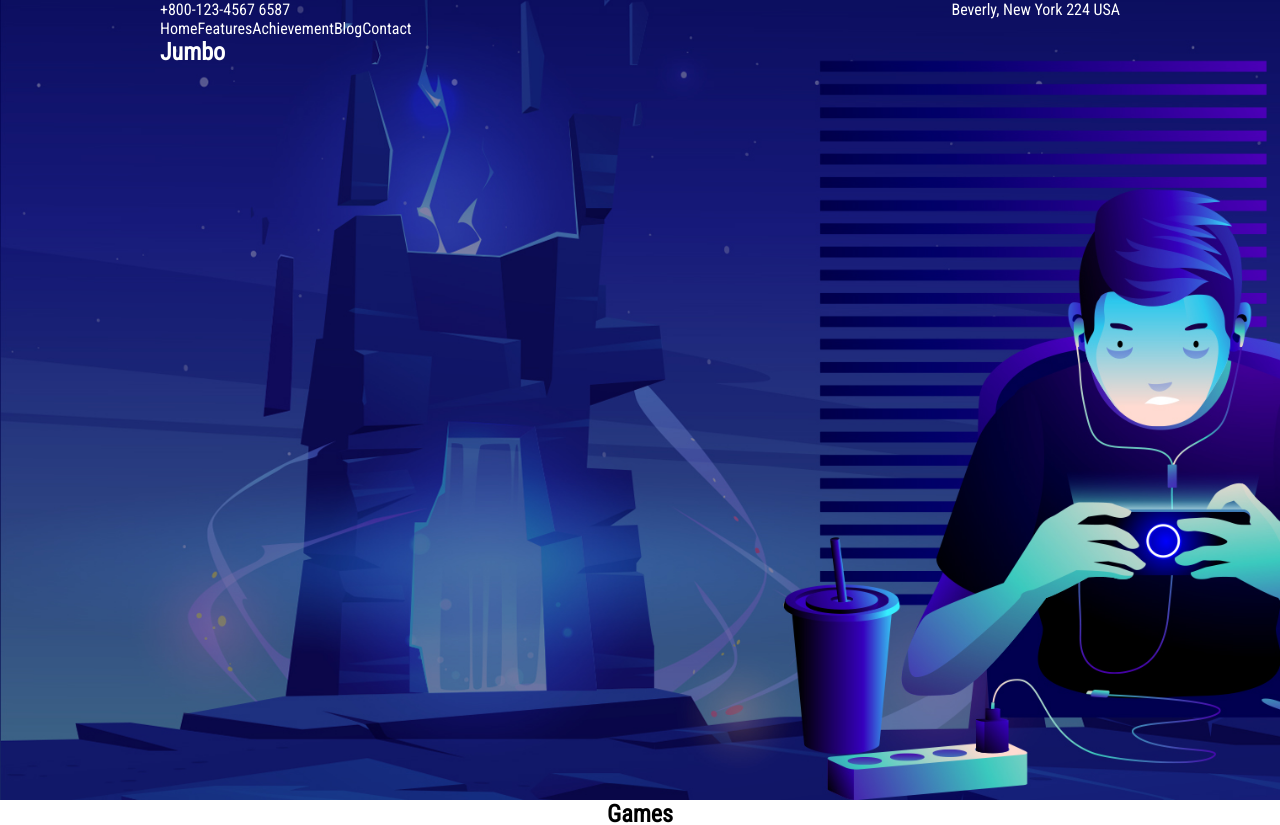
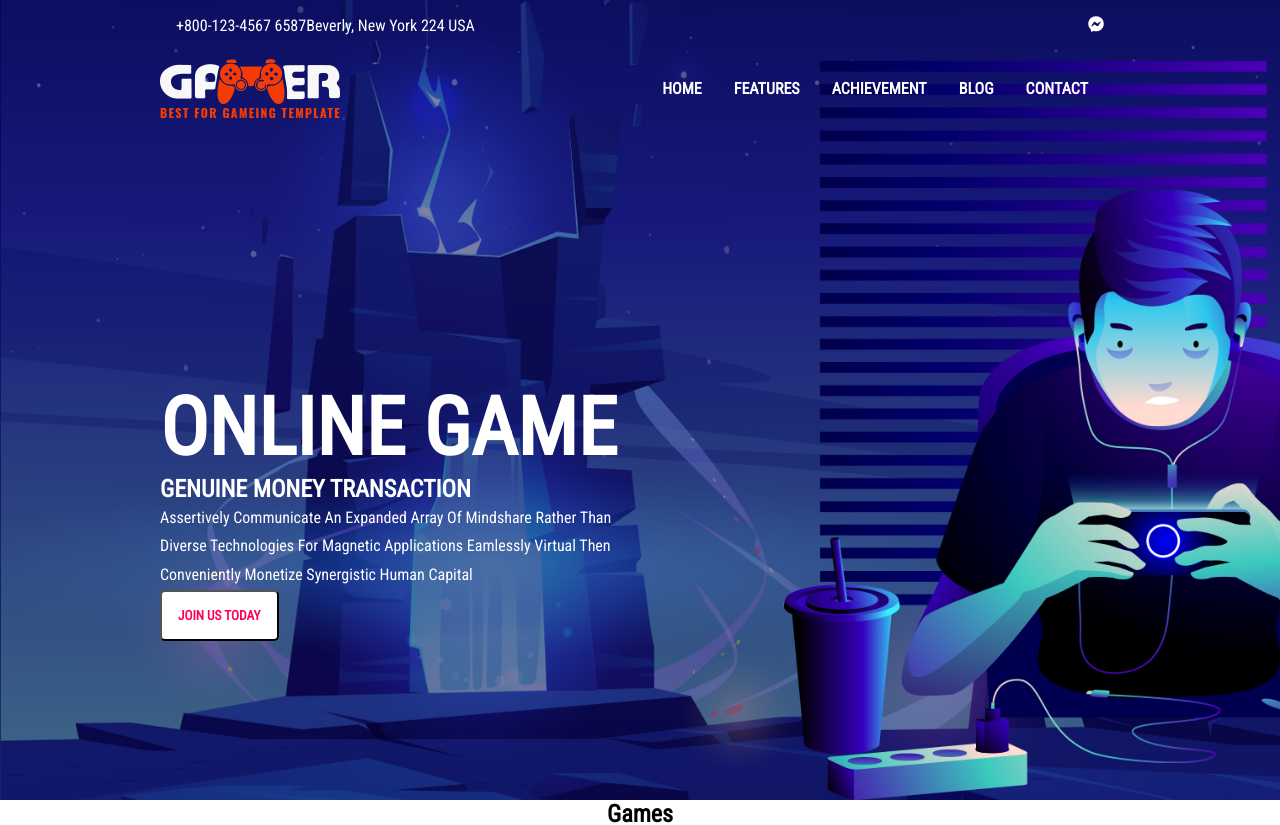
Before and after one commit to ManuelBravaccini/proj-html-vuejs, a Vue app: page / in a window 1280 px wide. Shown: the top 825 px of the page. Built offline with nearby package versions, Linux system fonts and the light colour scheme.

Commit message:
Imported Font Awesome and added store.js

```diff
--- a/index.html
+++ b/index.html
@@ -6,6 +6,7 @@
   <link rel="icon" type="image/svg+xml" href="/vite.svg" />
   <meta name="viewport" content="width=device-width, initial-scale=1.0" />
   <title>proj-html-vuejs</title>
+  <link rel="stylesheet" href="https://cdnjs.cloudflare.com/ajax/libs/font-awesome/6.2.1/css/all.min.css">
 </head>
 
 <body>
--- a/package.json
+++ b/package.json
@@ -9,6 +9,7 @@
     "preview": "vite preview"
   },
   "dependencies": {
+    "@fortawesome/free-regular-svg-icons": "^6.2.1",
     "vue": "^3.2.45"
   },
   "devDependencies": {
--- a/src/components/AppJumbo/AppHeader/CompsHeader/CompContacts.vue
+++ b/src/components/AppJumbo/AppHeader/CompsHeader/CompContacts.vue
@@ -8,22 +8,23 @@ export default {
 <template>
     <section>
         <div>
-            <p>
-                +800-123-4567 6587
-            </p>
-            <p>
-                Beverly, New York 224 USA
-            </p>
+            <p>+800-123-4567 6587</p>
+            <p>Beverly, New York 224 USA</p>
         </div>
         <div>
-
+            <i class="fa-brands fa-facebook-messenger"></i>
         </div>
     </section>
 </template>
 
 <style lang="scss" scoped>
-div {
+section {
     display: flex;
     justify-content: space-between;
+
+    div {
+        display: flex;
+        padding: 1rem;
+    }
 }
 </style>
--- a/src/components/AppJumbo/AppHeader/CompsHeader/CompNavs.vue
+++ b/src/components/AppJumbo/AppHeader/CompsHeader/CompNavs.vue
@@ -19,17 +19,35 @@ export default {
 
 <template>
     <nav>
-        <ul>
-            <li v-for="(navLinkEl, index) in navLinks" :key="index">
+        <img src="../../../../assets/imgs/logo.png" alt="Logo Gamer">
+        <div>
+            <a href="#" v-for="(navLinkEl, index) in navLinks" :key="index">
                 {{ navLinkEl.name }}
-            </li>
-        </ul>
+            </a>
+        </div>
     </nav>
 </template>
 
 <style lang="scss" scoped>
-ul {
+@use './styles/partials/variables' as *;
+
+nav {
+    height: 75px;
     display: flex;
-    list-style-type: none;
+    justify-content: space-between;
+    align-items: center;
+
+    div {
+        display: flex;
+        list-style-type: none;
+
+        a {
+            text-decoration: none;
+            color: $text-color;
+            font-weight: 600;
+            text-transform: uppercase;
+            margin-right: 2rem;
+        }
+    }
 }
 </style>
--- a/src/components/AppJumbo/AppJumbo.vue
+++ b/src/components/AppJumbo/AppJumbo.vue
@@ -17,7 +17,16 @@ export default {
         <div class="container">
             <section class="jumbo">
                 <AppHeader />
-                <h1>Jumbo</h1>
+                <aside>
+                    <h1 id="online-game">Online game</h1>
+                    <h2>Genuine money transaction</h2>
+                    <p>
+                        Assertively Communicate An Expanded Array Of Mindshare Rather Than Diverse Technologies For
+                        Magnetic
+                        Applications Eamlessly Virtual Then Conveniently Monetize Synergistic Human Capital
+                    </p>
+                    <button>Join us today</button>
+                </aside>
             </section>
         </div>
     </div>
@@ -33,12 +42,38 @@ export default {
     .container {
         margin: 0 auto;
         max-width: 960px;
+
+        section.jumbo {
+            height: 100vh;
+            color: $text-color;
+
+            aside {
+                width: 50%;
+                margin: 30% 0;
+                line-height: 1.8rem;
+
+                h1,
+                h2 {
+                    text-transform: uppercase;
+                }
+
+                #online-game {
+                    font-size: 5rem;
+                    margin-bottom: 2rem;
+                }
+
+                button {
+                    padding: 1rem;
+                    font-weight: bold;
+                    text-transform: uppercase;
+                    color: $secondary-color;
+                    background-color: $text-color;
+                    border-radius: 5px;
+                }
+            }
+        }
     }
 
-    section.jumbo {
-        height: 100vh;
-        color: $text-color;
-    }
 
 }
 </style>
```
Also changed, not shown: src/components/store.js (added, +27 -0 lines), 1 other file (tests, documents, lock files or other folders).
